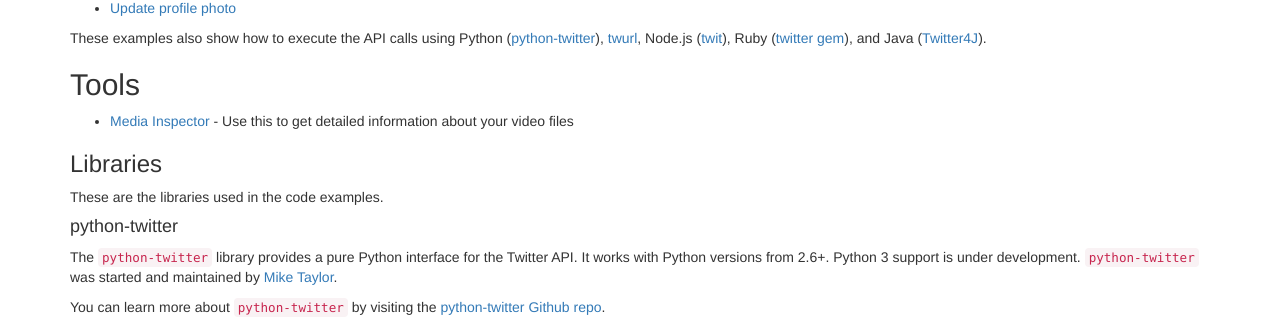
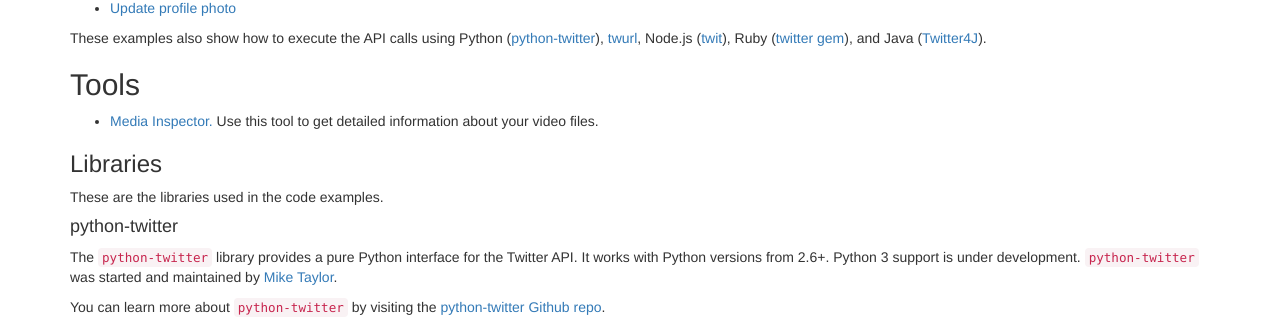
Before and after one commit to twitterml/django-rest-apis, a Django app: template templates/home.html in a window 1280 px wide. Shown: the part 247-568 px from the top of the page. Run offline with Django 3.2, Linux system fonts and the light colour scheme; the template is opened without the code that fills it, so the values that code supplies are empty; some libraries are stand-ins or nearby versions.

Commit message:
updates to readme about media inspector

```diff
--- a/templates/home.html
+++ b/templates/home.html
@@ -22,7 +22,7 @@ Python (<a href="https://github.com/bear/python-twitter" target="_target">python
 <h2>Tools</h2>
 
 <ul>
-	<li><a href="/media/inspector">Media Inspector</a> - Use this to get detailed information about your video files</li>
+	<li><a href="/media/inspector">Media Inspector.</a> Use this tool to get detailed information about your video files.</li>
 </ul>
 
 <h3>Libraries</h3>
```
Also changed, not shown: README.md, media_inspector.png (added), 1 other file.
